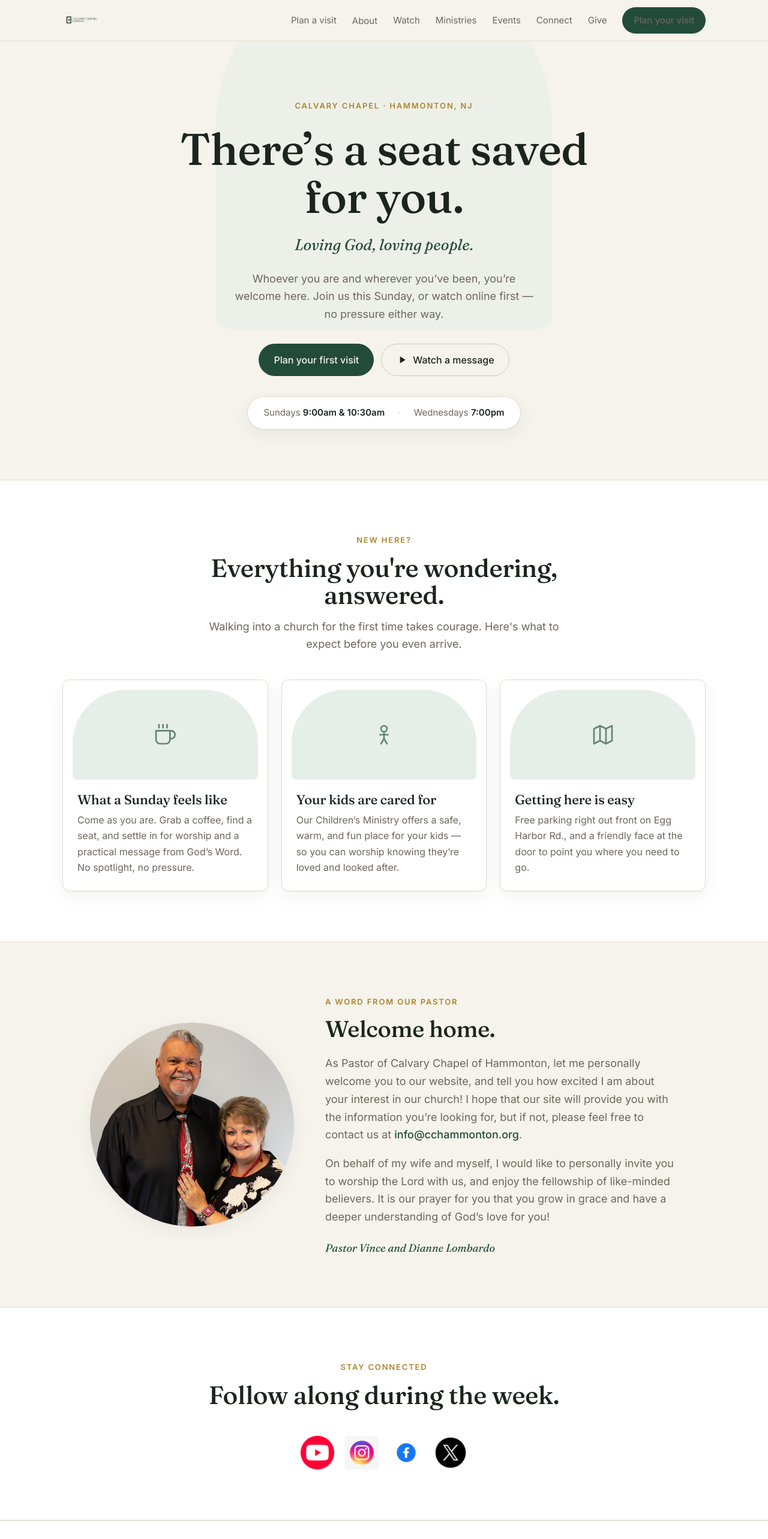
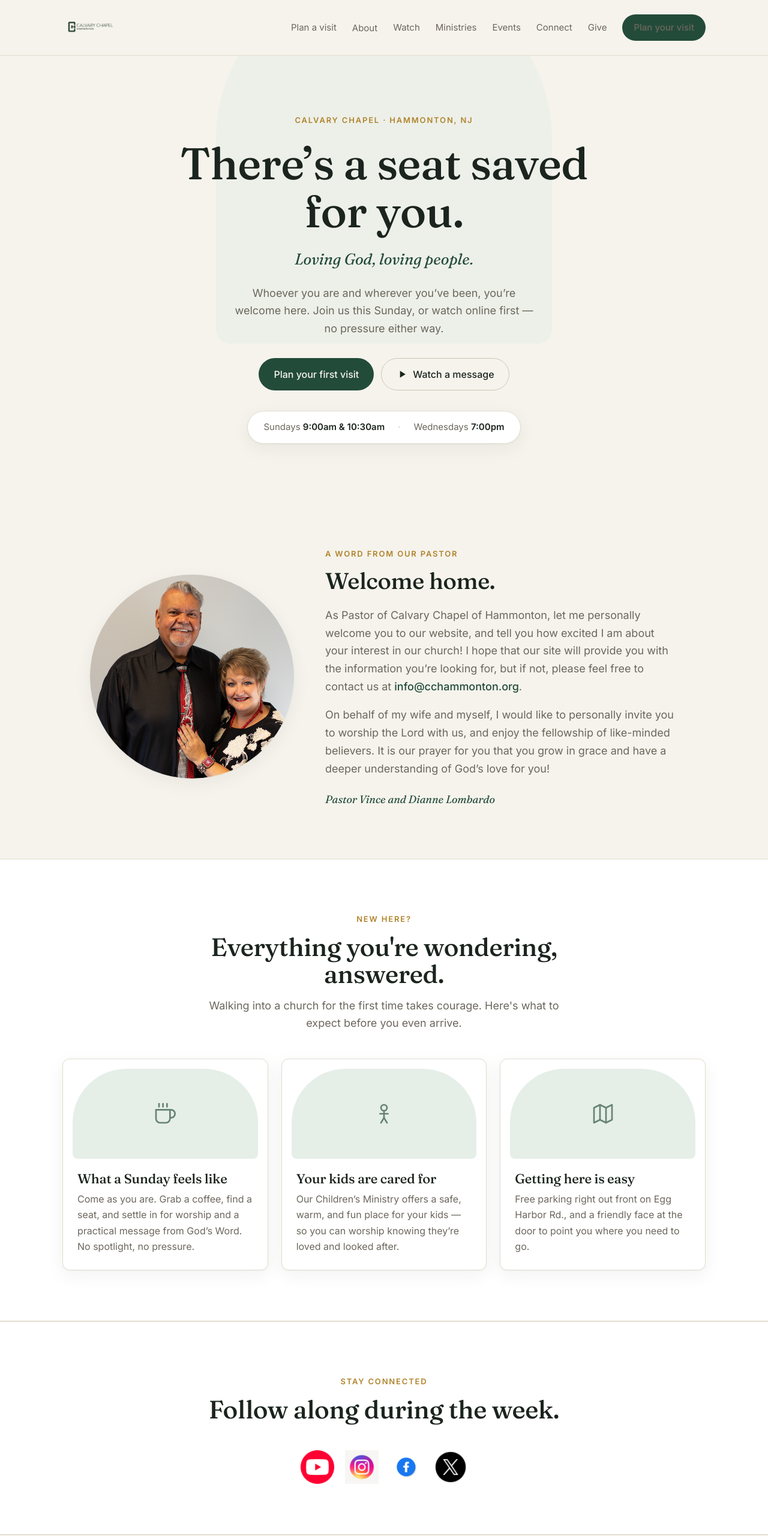
Before and after one commit to KnappBuiltMachines/CalvaryChurch, a Next.js app: page / in a window 1280 px wide. Shown: the top 2566 px of the page at 60% size. Built offline with nearby package versions, Linux system fonts and the light colour scheme.

Commit message:
Add files via upload

```diff
--- a/app/globals.css
+++ b/app/globals.css
@@ -95,7 +95,7 @@ img { max-width: 100%; display: block; }
   backdrop-filter: saturate(140%) blur(8px);
   border-bottom: 1px solid var(--border);
 }
-.nav-inner { display: flex; align-items: center; justify-content: space-between; height: 68px; }
+.nav-inner { display: flex; align-items: center; justify-content: space-between; height: 92px; }
 .brand { display: flex; align-items: center; gap: 11px; }
 .brand-mark {
   width: 34px; height: 34px; border-radius: 10px 10px 3px 3px;
@@ -454,12 +454,12 @@ img { max-width: 100%; display: block; }
 
 /* ---------- Brand logo in nav ---------- */
 .brand-logo {
-  height: 46px;
+  height: 66px;
   width: auto;
   display: block;
 }
 @media (max-width: 520px) {
-  .brand-logo { height: 36px; }
+  .brand-logo { height: 50px; }
 }
 
 .f-logo { height: 46px; width: auto; display: block; margin-bottom: 4px; }
--- a/app/page.js
+++ b/app/page.js
@@ -1,6 +1,5 @@
 import Link from "next/link";
-import { site, churchCenter, events, registrations, latestMessage } from "./site";
-import RegistrationList from "../components/RegistrationList";
+import { site, churchCenter, events } from "./site";
 import SocialRow from "../components/SocialRow";
 import { SectionHead } from "../components/ui";
 import { IcCoffee, IcKids, IcMap, IcPray, IcConnect, IcHeart, IcBook, IcPlay, IcArrow } from "../components/icons";
@@ -34,6 +33,34 @@ export default function Home() {
         </div>
       </section>
 
+      {/* PASTOR'S WELCOME */}
+      <section className="section">
+        <div className="wrap">
+          <div className="welcome-split">
+            <div className="welcome-photo">
+              {/* eslint-disable-next-line @next/next/no-img-element */}
+              <img src="/about/pastors.png" alt="Pastor Vince and Dianne Lombardo" />
+            </div>
+            <div className="welcome-body">
+              <span className="eyebrow">A word from our pastor</span>
+              <h2 style={{ fontSize: "clamp(28px,4vw,38px)", margin: "12px 0 22px" }}>Welcome home.</h2>
+              <p>
+                As Pastor of Calvary Chapel of Hammonton, let me personally welcome you to our website,
+                and tell you how excited I am about your interest in our church! I hope that our site
+                will provide you with the information you&rsquo;re looking for, but if not, please feel
+                free to contact us at <a href={`mailto:${site.email}`}>{site.email}</a>.
+              </p>
+              <p>
+                On behalf of my wife and myself, I would like to personally invite you to worship the
+                Lord with us, and enjoy the fellowship of like-minded believers. It is our prayer for
+                you that you grow in grace and have a deeper understanding of God&rsquo;s love for you!
+              </p>
+              <p className="signature serif-italic">Pastor Vince and Dianne Lombardo</p>
+            </div>
+          </div>
+        </div>
+      </section>
+
       {/* NEW HERE */}
       <section className="section section-alt">
         <div className="wrap">
@@ -61,34 +88,6 @@ export default function Home() {
                 <p>Free parking right out front on Egg Harbor Rd., and a friendly face at the door to point you where you need to go.</p>
               </div>
             </article>
-          </div>
-        </div>
-      </section>
-
-      {/* PASTOR'S WELCOME */}
-      <section className="section">
-        <div className="wrap">
-          <div className="welcome-split">
-            <div className="welcome-photo">
-              {/* eslint-disable-next-line @next/next/no-img-element */}
-              <img src="/about/pastors.png" alt="Pastor Vince and Dianne Lombardo" />
-            </div>
-            <div className="welcome-body">
-              <span className="eyebrow">A word from our pastor</span>
-              <h2 style={{ fontSize: "clamp(28px,4vw,38px)", margin: "12px 0 22px" }}>Welcome home.</h2>
-              <p>
-                As Pastor of Calvary Chapel of Hammonton, let me personally welcome you to our website,
-                and tell you how excited I am about your interest in our church! I hope that our site
-                will provide you with the information you&rsquo;re looking for, but if not, please feel
-                free to contact us at <a href={`mailto:${site.email}`}>{site.email}</a>.
-              </p>
-              <p>
-                On behalf of my wife and myself, I would like to personally invite you to worship the
-                Lord with us, and enjoy the fellowship of like-minded believers. It is our prayer for
-                you that you grow in grace and have a deeper understanding of God&rsquo;s love for you!
-              </p>
-              <p className="signature serif-italic">Pastor Vince and Dianne Lombardo</p>
-            </div>
           </div>
         </div>
       </section>
@@ -135,36 +134,6 @@ export default function Home() {
         </div>
       </section>
 
-      {/* WATCH */}
-      <section className="section">
-        <div className="wrap">
-          <SectionHead eyebrow="Watch &amp; listen" title="Catch the latest message."
-            lead="Missed a Sunday, or want to see what we're about before you visit? Watch anytime." />
-          <div className="watch-card">
-            <a className="watch-thumb" href={latestMessage.watchUrl} aria-label="Play the latest message">
-              <IcPlay width={54} height={54} />
-            </a>
-            <div className="watch-meta">
-              <span className="eyebrow">{latestMessage.series}</span>
-              <h3>{latestMessage.title}</h3>
-              <p className="by">{latestMessage.speaker}</p>
-              <div className="hero-actions" style={{ justifyContent: "flex-start", marginTop: 22 }}>
-                <a href={latestMessage.watchUrl} className="btn btn-primary"><IcPlay width={20} height={20} /> Watch on YouTube</a>
-                <Link href="/watch" className="btn btn-ghost">All messages</Link>
-              </div>
-            </div>
-          </div>
-        </div>
-      </section>
-
-      {/* OPEN REGISTRATIONS — live from Church Center */}
-      <section className="section section-alt">
-        <div className="wrap">
-          <SectionHead center eyebrow="Sign up" title="Registration is open." />
-          <RegistrationList items={registrations} />
-        </div>
-      </section>
-
       {/* FEATURED EVENTS */}
       <section className="section">
         <div className="wrap">
```
Also changed, not shown: public/brand/logo-white.png, public/brand/logo.png.
